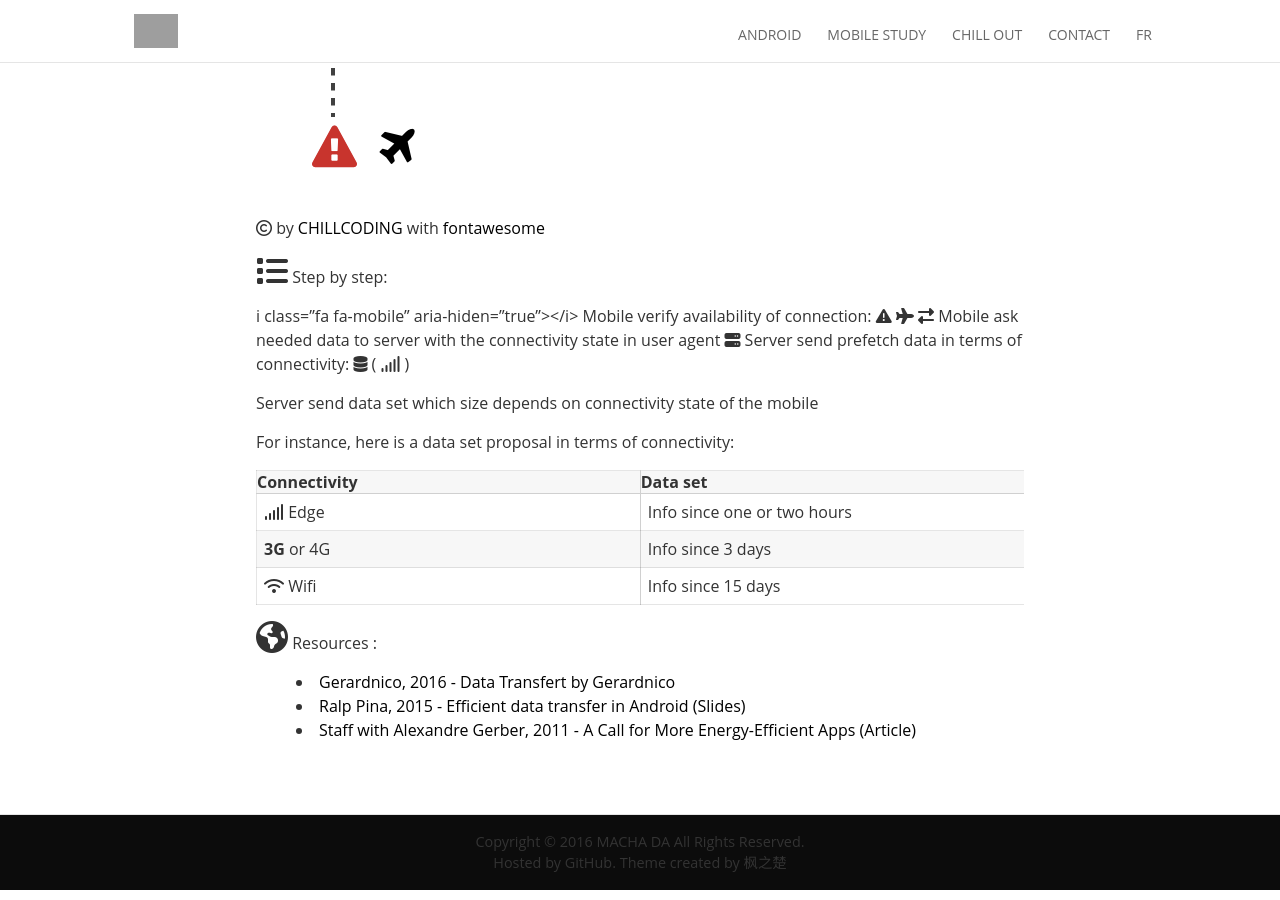
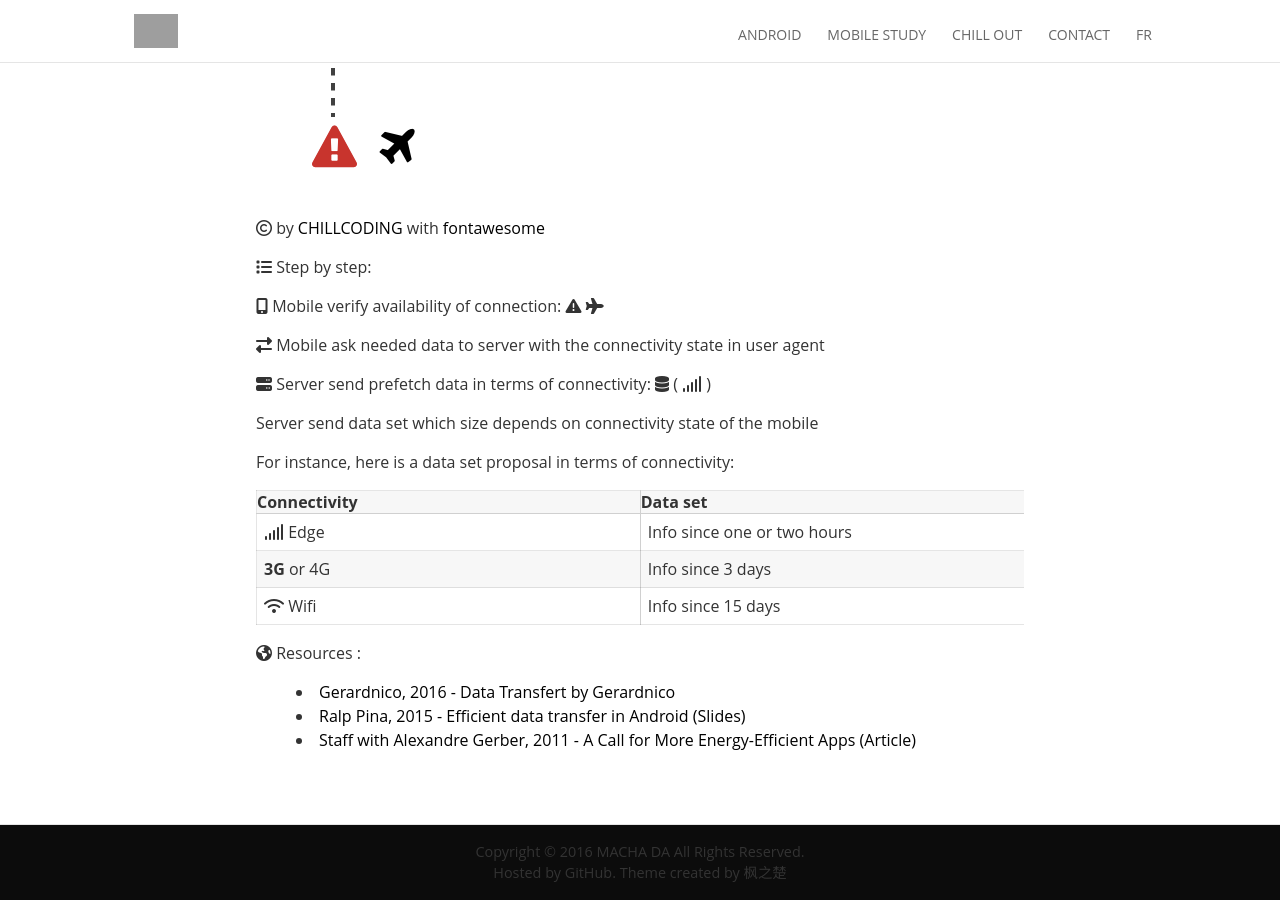
Before and after one commit to machadaCosta/machadaCosta.github.io, a Jekyll site: the page built from _posts/2016-11-28-mobile-big-cookies-strategy.markdown, in a window 1280 px wide and 900 px high, scrolled down 584 px. Built offline with Jekyll 4.4.1, drawn with Linux system fonts in a browser that asks for light colours; nearby versions of some CDN libraries; some web fonts are replaced; Markdown is read by kramdown in place of the engine named in the settings; grey boxes are pictures that could not be loaded.

Commit message:
Last Update of BCS post

```diff
--- a/_posts/2016-11-28-mobile-big-cookies-strategy.markdown
+++ b/_posts/2016-11-28-mobile-big-cookies-strategy.markdown
@@ -18,10 +18,12 @@ Big Cookie Strategy was created to optimize exchange between a mobile applicatio
 
 <i class="fa fa-copyright" aria-hiden="true"></i> by [CHILLCODING](https://www.chillcoding.com) with [fontawesome](http://fontawesome.io/cheatsheet/)
 
-<i class="fa fa-list fa-2x" aria-hiden="true"></i> Step by step:
+<i class="fa fa-list" aria-hiden="true"></i> Step by step:
 
-i class="fa fa-mobile" aria-hiden="true"></i> Mobile verify availability of connection: <i class="fa fa-exclamation-triangle" aria-hiden="true"></i> <i class="fa fa-plane" aria-hiden="true"></i>
+<i class="fa fa-mobile" aria-hiden="true"></i> Mobile verify availability of connection: <i class="fa fa-exclamation-triangle" aria-hiden="true"></i> <i class="fa fa-plane" aria-hiden="true"></i>
+
 <i class="fa fa-exchange" aria-hiden="true"></i> Mobile ask needed data to server with the connectivity state in user agent
+
 <i class="fa fa-server" aria-hiden="true"></i> Server send prefetch data in terms of connectivity: <i class="fa fa-database" aria-hiden="true"></i> ( <i class="fa fa-signal" aria-hiden="true"></i> )
 
 Server send data set which size depends on connectivity state of the mobile
@@ -37,7 +39,7 @@ For instance, here is a data set proposal in terms of connectivity:
 
 
 
-<i class="fa fa-globe fa-2x" aria-hiden="true"></i> Resources :
+<i class="fa fa-globe" aria-hiden="true"></i> Resources :
 
 * [Gerardnico, 2016 - Data Transfert by Gerardnico](http://gerardnico.com/wiki/android/data_transfer)
 * [Ralp Pina, 2015 - Efficient data transfer in Android (Slides)](http://www.slideshare.net/CotapEng/efficient-data-transfer-tech-talk)
```
